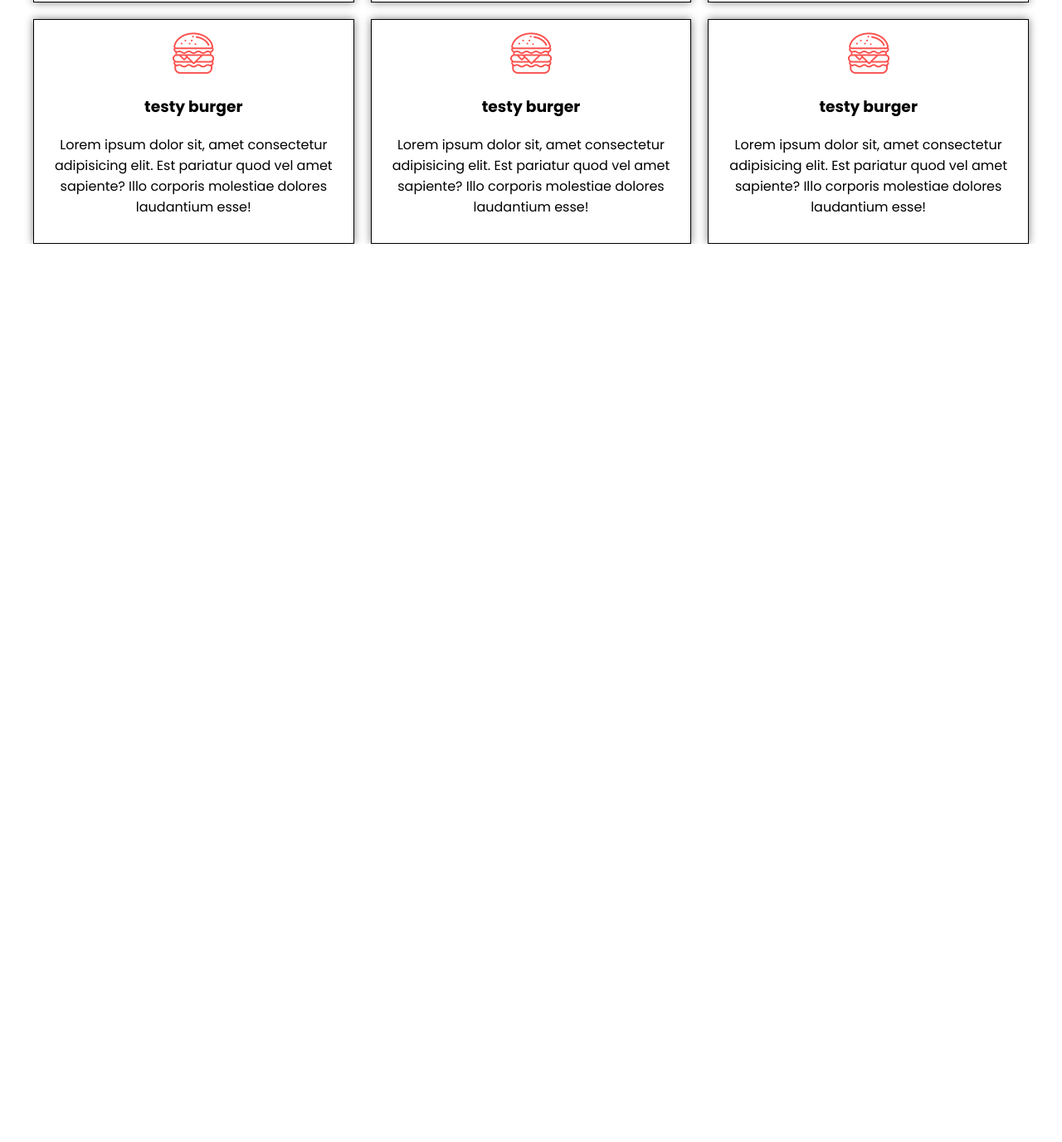
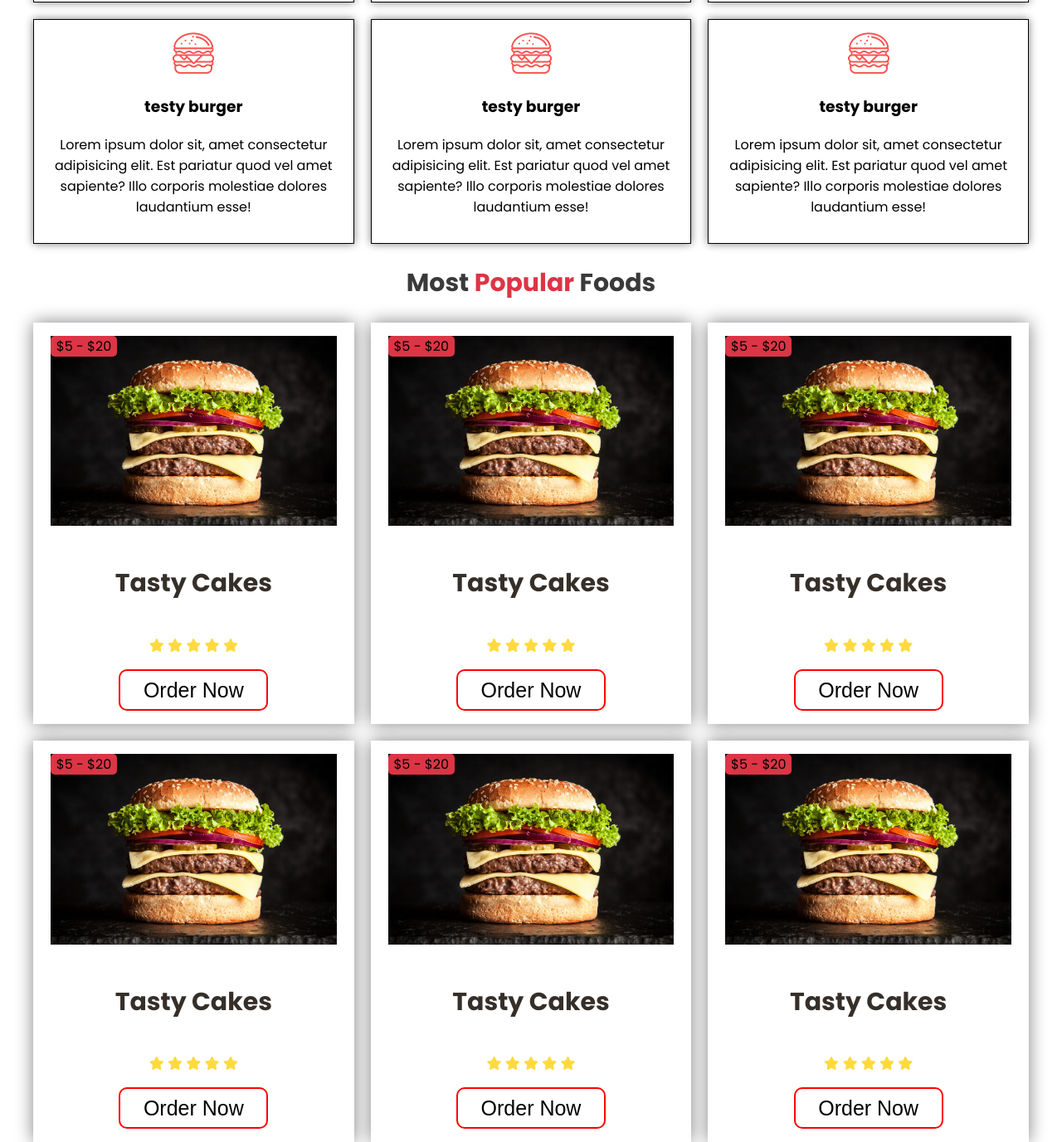
Before and after one commit to Afroza-Nipa/Assignment-2, a plain HTML site: page index.html in a window 1280 px wide. Shown: the part 999-2376 px from the top of the page at 83% size. Before the commit the page ends 1293 px from the top, so only its background shows below. Drawn offline with Linux system fonts and the light colour scheme.

Commit message:
popular section done

```diff
--- a/index.html
+++ b/index.html
@@ -153,9 +153,156 @@
 
 </section>
 
+  <!-- Our popular section -->
+
+<section>
+
+    <div class="food-items"  >
+        <h2>Most <span> Popular</span> Foods</h2>
+    </div>
+
+    <div class=" popular-container">
 
 
 
+
+        <div class="popylar-items " >
+
+
+
+            <div class="popular-image" >
+                <img src="image/p-1.jpg" >
+                <span class="food-price">$5 - $20</span>
+            </div>
+
+
+                <div class="card-body">
+                    <h4 >Tasty Cakes</h4>
+                   <p ><i class="fas fa-star"></i>
+                       <i class="fas fa-star"></i>
+                       <i class="fas fa-star"></i>
+                       <i class="fas fa-star"></i>
+                       <i class="fas fa-star"></i>
+                    </p>
+                     <button >Order Now</button>
+
+                </div>
+        </div>
+        <div class="popylar-items " >
+
+
+
+            <div  class="popular-image">
+                <img src="image/p-1.jpg" >
+                <span class="food-price">$5 - $20</span>
+            </div>
+
+
+                <div class="card-body">
+                    <h4 >Tasty Cakes</h4>
+                   <p ><i class="fas fa-star"></i>
+                       <i class="fas fa-star"></i>
+                       <i class="fas fa-star"></i>
+                       <i class="fas fa-star"></i>
+                       <i class="fas fa-star"></i>
+                    </p>
+                     <button >Order Now</button>
+
+                </div>
+        </div>
+        <div class="popylar-items " >
+
+
+
+            <div  class="popular-image">
+                <img src="image/p-1.jpg" >
+                <span class="food-price">$5 - $20</span>
+            </div>
+
+
+                <div class="card-body">
+                    <h4 >Tasty Cakes</h4>
+                   <p ><i class="fas fa-star"></i>
+                       <i class="fas fa-star"></i>
+                       <i class="fas fa-star"></i>
+                       <i class="fas fa-star"></i>
+                       <i class="fas fa-star"></i>
+                    </p>
+                     <button >Order Now</button>
+
+                </div>
+        </div>
+        <div class="popylar-items " >
+
+
+
+            <div  class="popular-image">
+                <img src="image/p-1.jpg" >
+                <span class="food-price">$5 - $20</span>
+            </div>
+
+
+                <div class="card-body">
+                    <h4 >Tasty Cakes</h4>
+                   <p ><i class="fas fa-star"></i>
+                       <i class="fas fa-star"></i>
+                       <i class="fas fa-star"></i>
+                       <i class="fas fa-star"></i>
+                       <i class="fas fa-star"></i>
+                    </p>
+                     <button >Order Now</button>
+
+                </div>
+        </div>
+        <div class="popylar-items " >
+
+
+
+            <div  class="popular-image">
+                <img src="image/p-1.jpg" >
+                <span class="food-price">$5 - $20</span>
+            </div>
+
+
+                <div class="card-body">
+                    <h4 >Tasty Cakes</h4>
+                   <p ><i class="fas fa-star"></i>
+                       <i class="fas fa-star"></i>
+                       <i class="fas fa-star"></i>
+                       <i class="fas fa-star"></i>
+                       <i class="fas fa-star"></i>
+                    </p>
+                     <button >Order Now</button>
+
+                </div>
+        </div>
+        <div class="popylar-items " >
+
+
+
+            <div  class="popular-image">
+                <img src="image/p-1.jpg" >
+                <span class="food-price">$5 - $20</span>
+            </div>
+
+
+                <div class="card-body">
+                    <h4 >Tasty Cakes</h4>
+                   <p ><i class="fas fa-star"></i>
+                       <i class="fas fa-star"></i>
+                       <i class="fas fa-star"></i>
+                       <i class="fas fa-star"></i>
+                       <i class="fas fa-star"></i>
+                    </p>
+                     <button >Order Now</button>
+
+                </div>
+        </div>
+
+    </div>
+
+
+</section>
 
 
 
--- a/style.css
+++ b/style.css
@@ -118,3 +118,46 @@ body {
   .food-box:hover .food-image {
     top: 0;
   }
+
+  /*popular section style  */
+
+.popular-container {
+    max-width: 1200px;
+    margin: 0 auto;
+    display: grid;
+    grid-template-columns: repeat(3, 1fr);
+    grid-gap: 20px;
+  }
+
+  .popylar-items {
+    padding: 15px 20px;
+    text-align: center;
+
+    margin: 0% auto;
+    border: 1px solid white;
+    box-shadow: 0 0 20px gray;
+  }
+  .popular-image span {
+    background-color: #dc3545;
+    border-radius: 5px;
+  }
+  .food-price {
+    position: absolute;
+    top: 0;
+    width: 80px;
+    left: 0px;
+  }
+  .popular-image {
+    position: relative;
+  }
+  .popular-image img {
+    width: 100%;
+  }
+  .card-body h4 {
+    font-size: 30px;
+    color: #362f29;
+  }
+
+  .card-body p {
+    color: #ffda3f;
+  }
```
